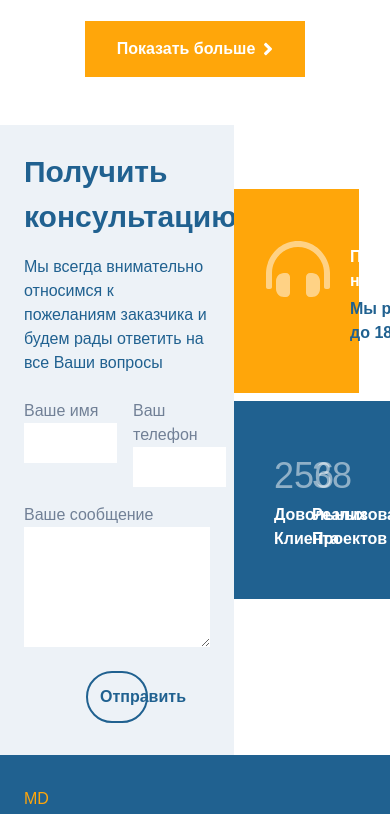
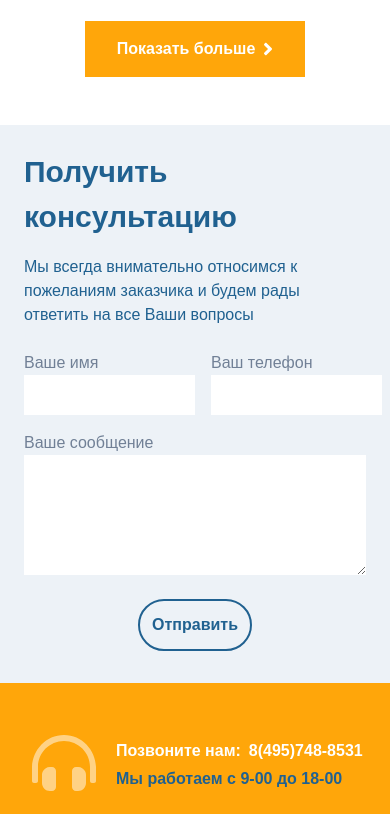
Before and after one commit to atogz/mde, a Vue app: page / in a window 390 px wide. Shown: the part 5580-6394 px from the top of the page. Built offline with nearby package versions, Linux system fonts and the light colour scheme; what v-img would draw is missing.

Commit message:
Адаптив контактной формы

```diff
--- a/src/components/ContactForm.vue
+++ b/src/components/ContactForm.vue
@@ -1,6 +1,6 @@
 <template>
-    <div class="w-full flex">
-        <div class="w-3/5 bg-gray-200 pl-6 pr-6 pb-8 xxl:pl-32 xxl:pr-32">
+    <div class="w-full flex flex-wrap md:flex-no-wrap">
+        <div class="w-full bg-gray-200 pl-6 pr-6 pb-8 md:w-3/5 xxl:pl-32 xxl:pr-32">
             <div class="mt-6 text-mainColor w-full">
                 <h3 class="text-3xl font-bold">Получить консультацию</h3>
                 <p class="mt-4">Мы всегда внимательно относимся к пожеланиям заказчика и будем рады ответить на все Ваши вопросы</p>
@@ -26,8 +26,8 @@
                 </div>
             </div>
         </div>
-        <div class="w-2/5 flex flex-col pt-16">
-            <div class="w-4/5 flex bg-accentColor pl-6 pr-6 pt-12 pb-12 flex xxl:pr-32 xxl:pl-32">
+        <div class="w-full md:w-2/5 flex flex-col md:pt-16">
+            <div class="w-full md:w-4/5 flex bg-accentColor pl-6 pr-6 pt-12 pb-12 flex xxl:pr-32 xxl:pl-32">
                     <font-awesome-icon :icon="['fa', 'headphones-alt']" class="text-white opacity-50 ml-2 text-6xl"/>
                 <div class="flex flex-col ml-5 mt-2">
                     <div class="text-white flex font-bold">Позвоните нам: <a href="tel:+74957488531" class="ml-2"> 8(495)748-8531</a></div>
@@ -35,7 +35,7 @@
                 </div>
 
             </div>
-            <div class="w-full mt-2 bg-mainColor flex pl-6 pr-6 pt-12 pb-12 pl-10 pr-10 xxl:pl-32 xxl:pr-32">
+            <div class="w-full bg-mainColor flex pl-6 pr-6 pt-12 pb-12 pl-10 pr-10 md:mt-2 xxl:pl-32 xxl:pr-32">
                 <div class="w-1/2">
                     <div class="flex flex-col text-white">
                         <p class="text-4xl opacity-50">256</p>
```
